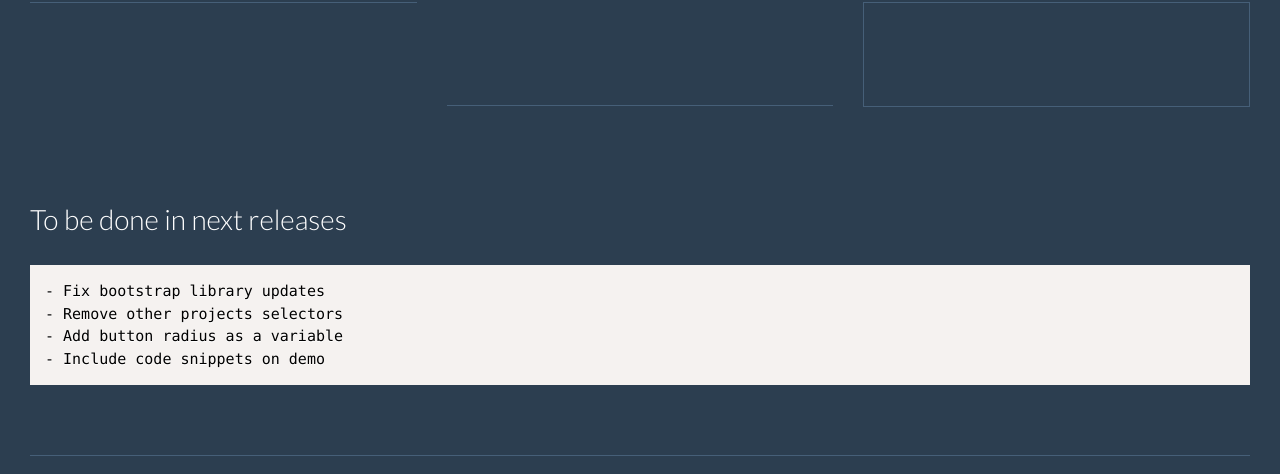
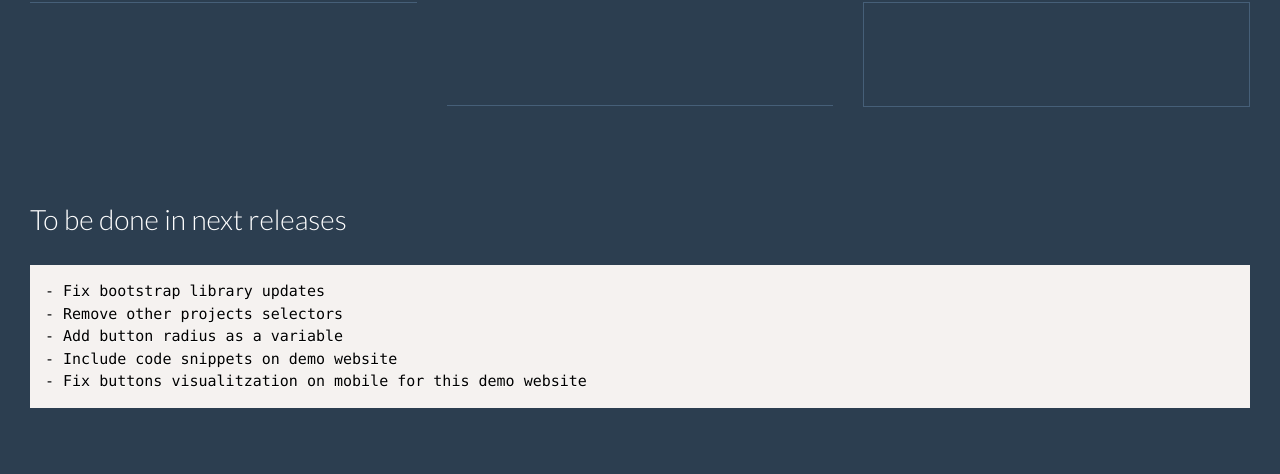
Before and after one commit to Penguin-Library/penguin-library.github.io, a website: page index.html in a window 1280 px wide. Shown: the part 10461-10935 px from the top of the page. Drawn offline with nearby package versions, Linux system fonts and the light colour scheme.

Commit message:
add to be done item

```diff
--- a/index.html
+++ b/index.html
@@ -991,7 +991,8 @@
                     <pre><code class="language-css">- Fix bootstrap library updates
 - Remove other projects selectors
 - Add button radius as a variable
-- Include code snippets on demo
+- Include code snippets on demo website
+- Fix buttons visualitzation on mobile for this demo website
 </code></pre>
                 </section>
             </div>
```
